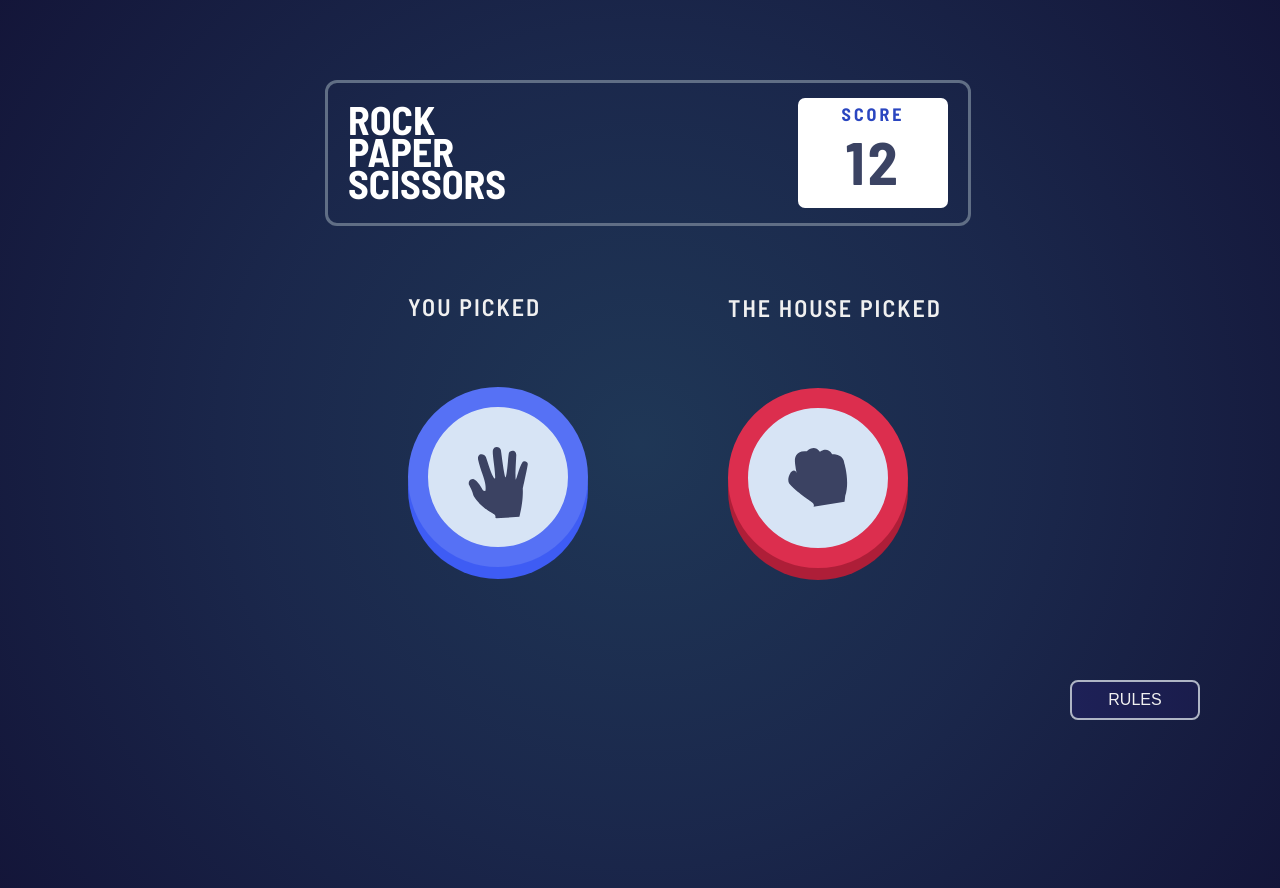
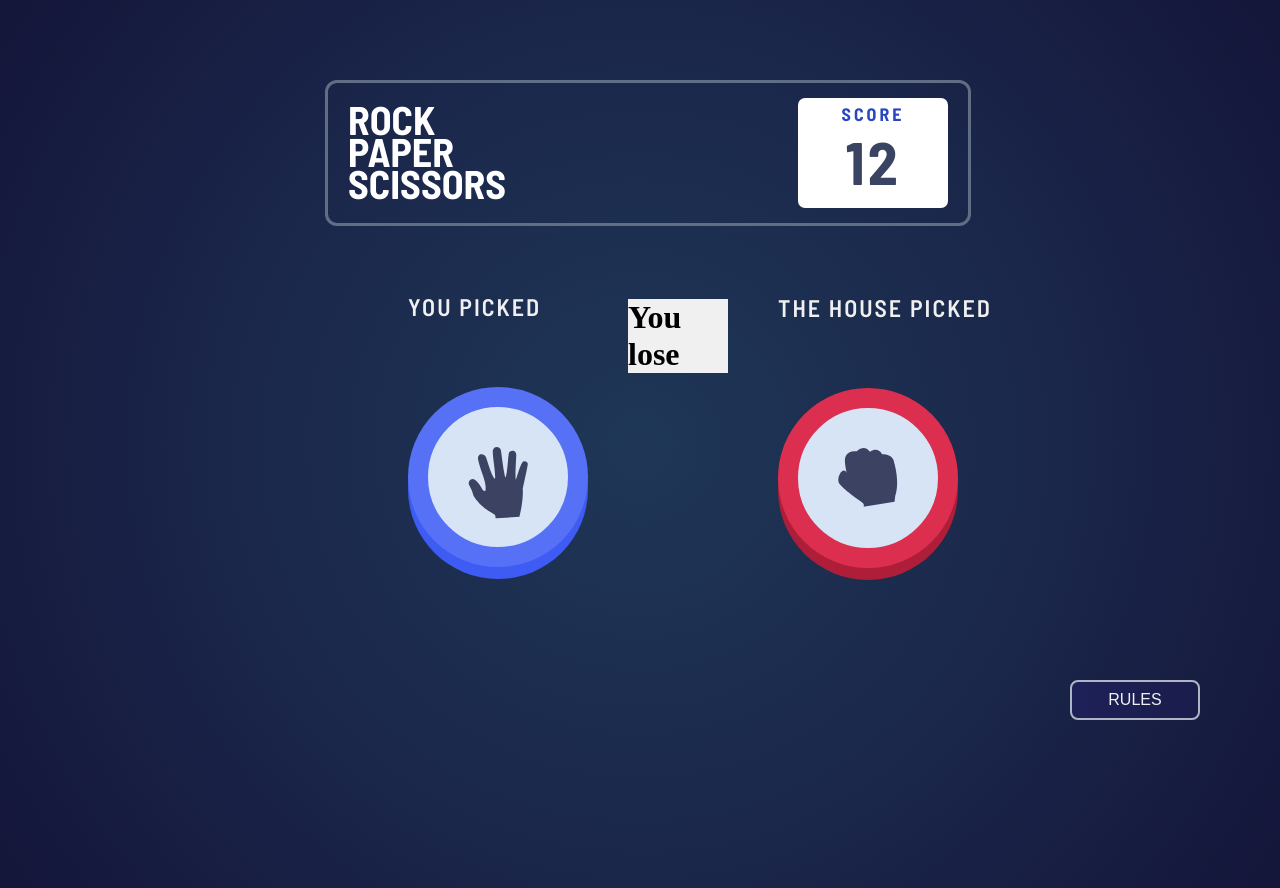
Before and after one commit to CHEGEBB/rock-paper-scissors-game, a React (Create React App) app: page / in a window 1280 px wide. Both pictures are taken after a click on the element 560 px from the left and 382 px from the top of the page. Built offline with nearby package versions, Linux system fonts and the light colour scheme.

Commit message:
added results

```diff
--- a/src/components/ComputerChoice.js
+++ b/src/components/ComputerChoice.js
@@ -1,4 +1,4 @@
-import React, { useEffect, useState ,useContext} from 'react';
+import React, { useEffect, useState, useContext } from 'react';
 import PaperComputer from '../components/PaperComputer';
 import ScissorsComputer from '../components/ScissorsComputer';
 import RockComputer from '../components/RockComputer';
@@ -8,20 +8,16 @@ import '../sass/game.scss';
 const ComputerChoice = () => {
   const [computerChoice, setComputerChoice] = useState(null);
   const { selectedChoice, setSelectedChoice } = useContext(GameContext);
-  const [computerSide, setComputerSide ]= useState(false);
+  const [computerSide, setComputerSide] = useState(false);
+  const [resultMessage, setResultMessage] = useState(null);
 
-
-  useEffect(()=>{
-    if(selectedChoice){
+  useEffect(() => {
+    if (selectedChoice) {
       setComputerSide(true);
-    }
-    else{
+    } else {
       setComputerSide(false);
     }
-  },[selectedChoice,setComputerSide]);
-  const getRandomInt = (max) => {
-    return Math.floor(Math.random() * max);
-  };
+  }, [selectedChoice]);
 
   useEffect(() => {
     if (computerChoice === null) {
@@ -29,6 +25,44 @@ const ComputerChoice = () => {
       setComputerChoice(randomNumber);
     }
   }, [computerChoice]);
+
+  useEffect(() => {
+    handleResult();
+  }, [selectedChoice, computerChoice]);
+
+  const getRandomInt = (max) => {
+    return Math.floor(Math.random() * max);
+  };
+
+  const handleChoiceClick = (choice) => {
+    setSelectedChoice(choice);
+  };
+
+  const handleResult = () => {
+    if (!selectedChoice || computerChoice === null) {
+      return; // Exit early if choices are not set
+    }
+
+    if (selectedChoice === 'Paper' && computerChoice === 0) {
+      setResultMessage('Tie');
+    } else if (selectedChoice === 'Paper' && computerChoice === 1) {
+      setResultMessage('You win');
+    } else if (selectedChoice === 'Paper' && computerChoice === 2) {
+      setResultMessage('You lose');
+    } else if (selectedChoice === 'Scissors' && computerChoice === 0) {
+      setResultMessage('You lose');
+    } else if (selectedChoice === 'Scissors' && computerChoice === 1) {
+      setResultMessage('Tie');
+    } else if (selectedChoice === 'Scissors' && computerChoice === 2) {
+      setResultMessage('You win');
+    } else if (selectedChoice === 'Rock' && computerChoice === 0) {
+      setResultMessage('You win');
+    } else if (selectedChoice === 'Rock' && computerChoice === 1) {
+      setResultMessage('You lose');
+    } else if (selectedChoice === 'Rock' && computerChoice === 2) {
+      setResultMessage('Tie');
+    }
+  };
 
   const renderComputerComponent = () => {
     switch (computerChoice) {
@@ -43,16 +77,19 @@ const ComputerChoice = () => {
     }
   };
 
-  const handleChoiceClick = (choice) => {
-    setSelectedChoice(choice);
-  };
+  return (
+    <div className="computer-choice">
+      <div className="results">
+      <div className="result">
+        {resultMessage && <h1>{resultMessage}</h1>}
+      </div>
+      </div>
+    <div className="the-house">
+      {computerSide && <div className='computer-side'><h1>The house picked</h1></div>}
+      {computerChoice !== null && renderComputerComponent()}
+      </div>
 
 
-  return (
-    <div className="computer-choice">
-       {computerSide && <div className='computer-side'><h1>The house picked</h1></div>}
-      {computerChoice !== null && renderComputerComponent()}
-      <button onClick={handleChoiceClick}>me</button>
     </div>
   );
 };
--- a/src/sass/game.scss
+++ b/src/sass/game.scss
@@ -34,11 +34,25 @@ $Barlow-font: "Barlow Semi Condensed", sans-serif;
   align-items: center;
 }
 .computer-choice {
-  display: flex;
-  flex-direction: column;
-  margin: auto 360px !important;
-  margin-top: -145px !important;
-  gap: 50px;
+    margin: auto 360px !important;
+    margin-top: -145px !important;
+    display: flex;
+    flex-direction: row;
+    gap: 50px;
+    .the-house{
+        display: flex;
+        flex-direction: column;
+        gap: 50px;
+
+    }
+    .results{
+        .result{
+            background-color: #f0f0f0;
+            align-items: center;
+            justify-content: center;
+            margin-left: -100px;
+        }
+    }
 
   button {
     display: none;
```
